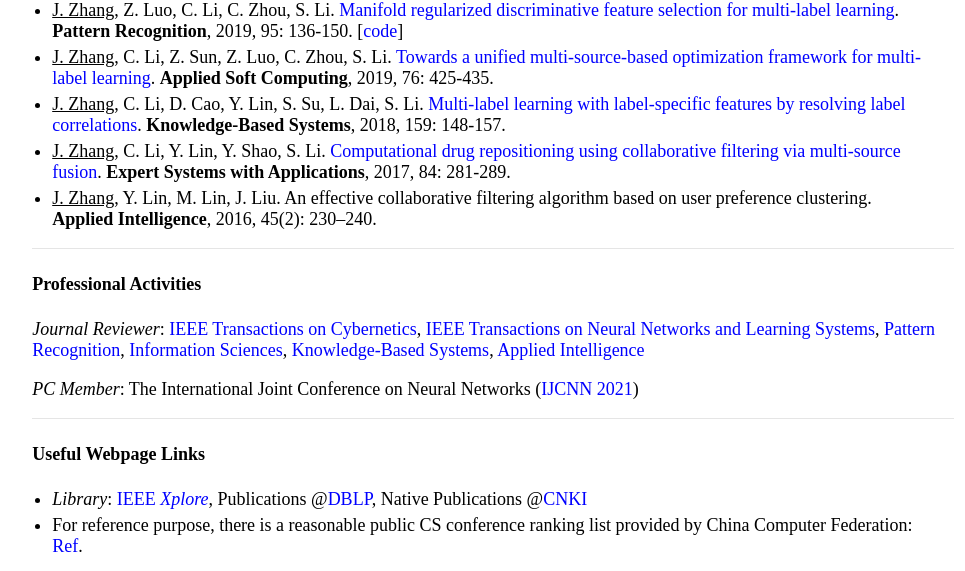
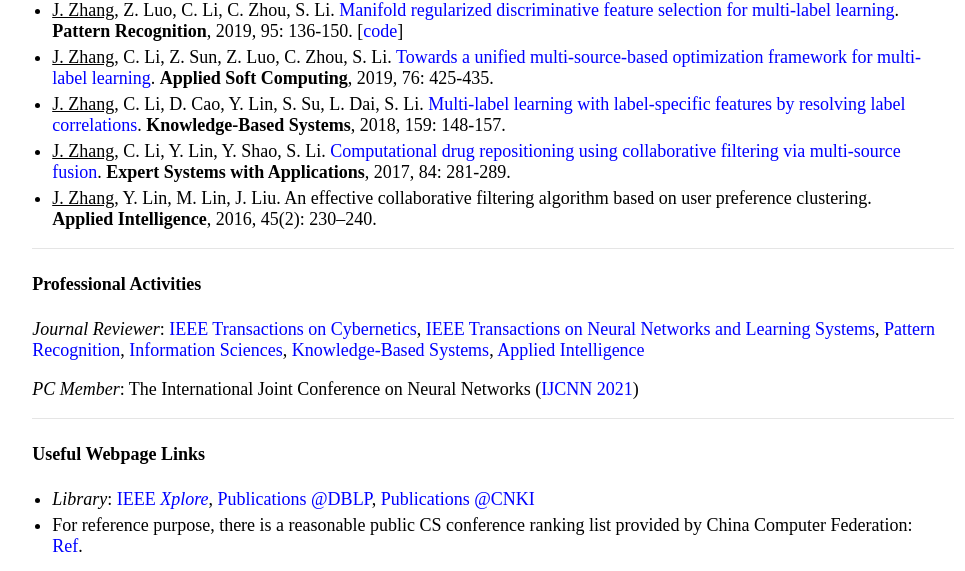
Before and after one commit to jiazhang-ml/jiazhang-ml.github.io, a Jekyll site: the page built from index.md, in a window 1280 px wide and 900 px high, scrolled down 692 px, cut to the strip 0-571 px from the top of the window. Shown: the whole strip, without its empty margins (147-1112 px from the left). Built offline with Jekyll 4.4.1, drawn with Linux system fonts in a browser that asks for light colours.

Commit message:
Update index.md

```diff
--- a/index.md
+++ b/index.md
@@ -38,5 +38,5 @@ I have a few recent manuscripts available on-line: ( More Publications in [Googl
 ---
 
 #### Useful Webpage Links
-* *Library*: [IEEE *Xplore*](https://ieeexplore.ieee.org/Xplore/home.jsp), Publications @[DBLP](https://dblp.org/), Native Publications @[CNKI](https://kns.cnki.net/kns/brief/result.aspx?dbprefix=CJFQ)
+* *Library*: [IEEE *Xplore*](https://ieeexplore.ieee.org/Xplore/home.jsp), [Publications @DBLP](https://dblp.org/), [Publications @CNKI](https://kns.cnki.net/kns/brief/result.aspx?dbprefix=CJFQ)
 * For reference purpose, there is a reasonable public CS conference ranking list provided by China Computer Federation: [Ref](https://www.ccf.org.cn/Academic_Evaluation/By_category/).
```
